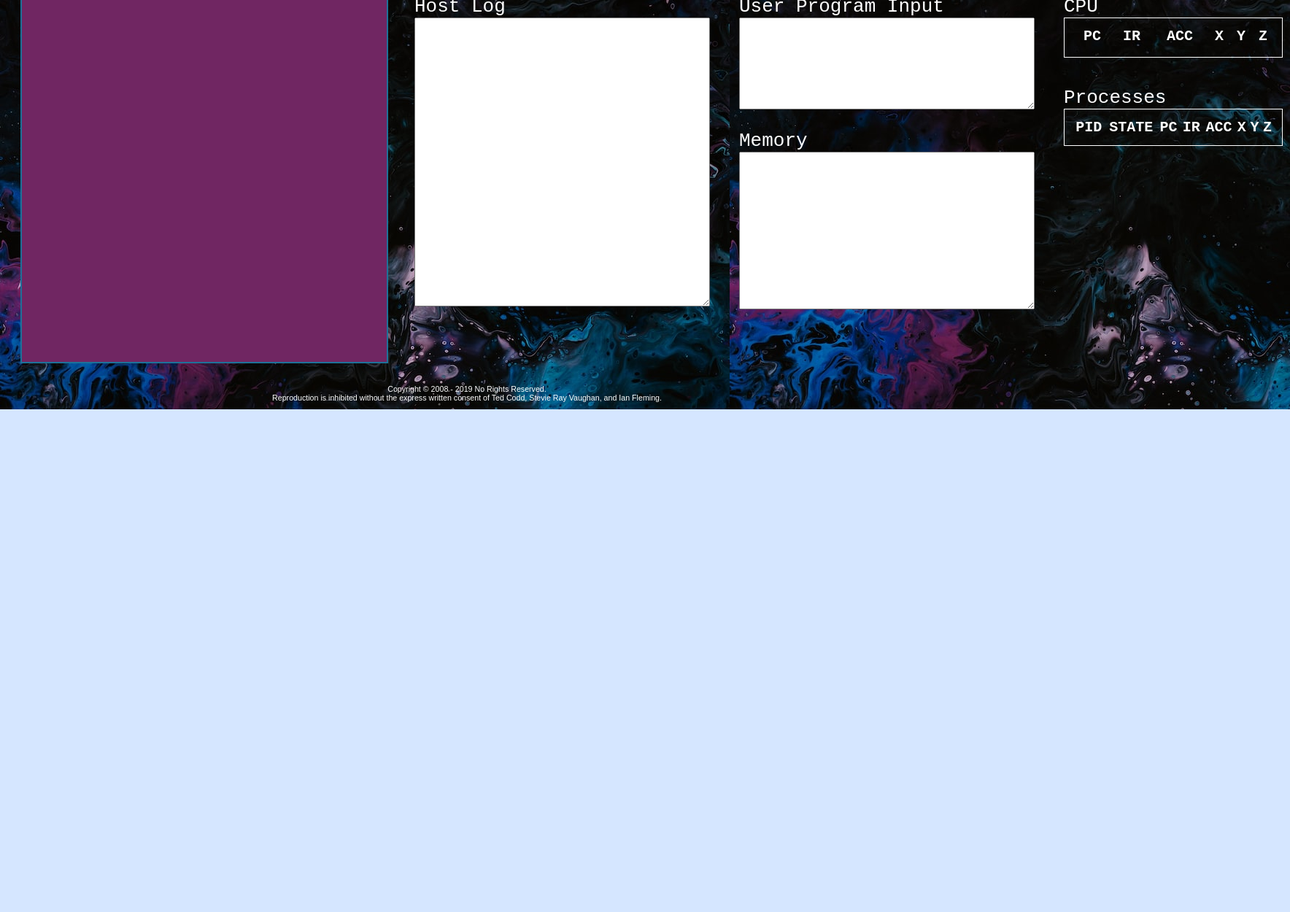
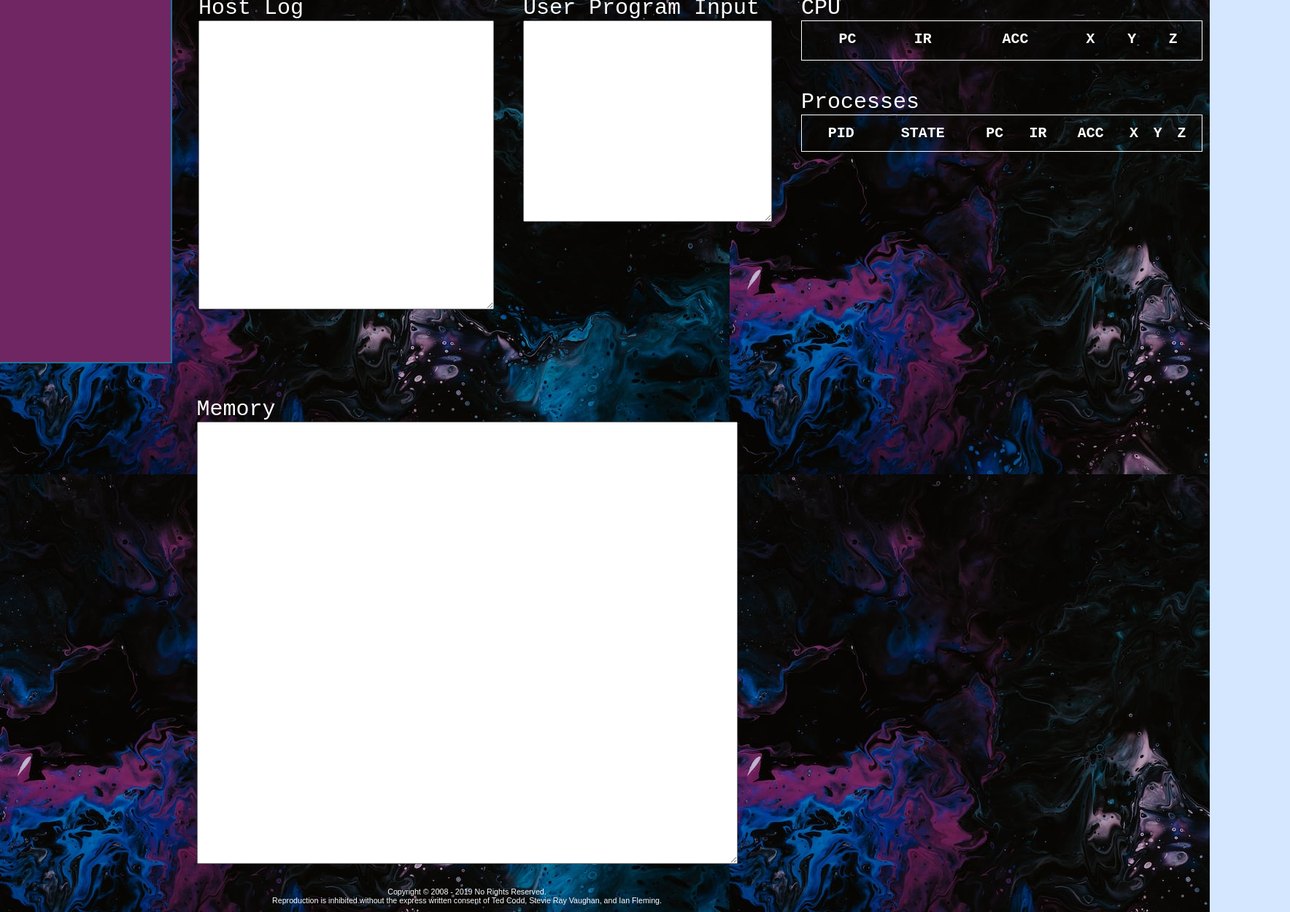
Before and after one commit to sbrad93/CMPT424-OperatingSystems, a plain HTML site: page index.html in a window 1280 px wide. Shown: the part 684-1934 px from the top of the page at 73% size, 1768 px wide, since content can reach past the window. Before the commit the page ends 1245 px from the top, so only its background shows below. Drawn offline with Linux system fonts and the light colour scheme; a script that the page names is missing.

Commit message:
memory output is now readable without the use of a monocle (10/17)

```diff
--- a/index.html
+++ b/index.html
@@ -104,20 +104,18 @@
              onclick="TSOS.Control.hostBtnNextStep_click(this)">
    </div>
 
-<img id="logo" src="distrib/images/logo.png">
+   <img id="logo" src="distrib/images/logo.png">
 
-   <div id="container">
+   <div id="row-1" class="row">
          <div id="col-1">
-            <div id="divConsole" style="width:500px; height:500px; float:left;">
+            <div id="divConsole" style="width:600px; height:500px; float:left;">
                <canvas id="display"
-                       width="500px"
+                       width="600px"
                        height="500px"
                        tabindex="3">
                </canvas>
             </div>
          </div>
-
-
 
          <div id="col-2">
             <div id="divLog">
@@ -133,8 +131,6 @@
             </div>
          </div>
 
-
-
          <div id="col-3">
             <div id="divUserProgramInput">
                <label class="label">
@@ -142,28 +138,12 @@
                   <br>
                   <textarea name="taProgramInput"
                             id  ="taProgramInput"
-                            rows="8"
-                            cols="48"
-                  ></textarea>
-               </label>
-            </div>
-
-            <div id="memory">
-               <label class="label">
-                  Memory
-                  <br>
-                  <textarea name="taMemory"
-                            id  ="taMemory"
-                            rows="14"
-                            cols="48"
-                            readonly="readonly"
+                            rows="18"
+                            cols="40"
                   ></textarea>
                </label>
             </div>
          </div>
-
-
-
 
          <div id="col-4">
             <div id="cpu" class="section">
@@ -206,6 +186,21 @@
             </div>
          </div>
    </div>
+
+   <div id="row-2" class="row">
+      <div id="memory">
+         <label class="label">
+            Memory
+            <br>
+            <textarea name="taMemory"
+                     id  ="taMemory"
+                     rows="20"
+                     cols="45"
+                     readonly="readonly"
+            ></textarea>
+         </label>
+      </div>
+   </div>
 </div>
 
 <p class="footerText" style="clear:both;">
--- a/tsos.css
+++ b/tsos.css
@@ -10,7 +10,7 @@ body {
 }
 
 .label {
-  font-size: xx-large;
+  font-size: 30px;
 }
 
 #content-body {
@@ -120,8 +120,9 @@ h3 {
   padding: 10px 10px
 }
 
-#container {
+.row {
   display: flex;
+  justify-content: center;
 }
 
 #processes {
@@ -129,7 +130,11 @@ h3 {
 }
 
 #memory {
-  margin-top: 20px;
+  margin-top: 40px;
+}
+
+#taMemory {
+  font-size: xx-large;
 }
 
 #header {
@@ -153,7 +158,7 @@ h3 {
 }
 
 #cpu-table {
-  width: 300px;
+  width: 550px;
   text-align: center;
   font-size: x-large;
   padding: 10px;
@@ -161,7 +166,7 @@ h3 {
 }
 
 #pcb-table {
-  width: 300px;
+  width: 550px;
   text-align: center;
   font-size: x-large;
   padding: 10px;
```
Also changed, not shown: 1 other file.
